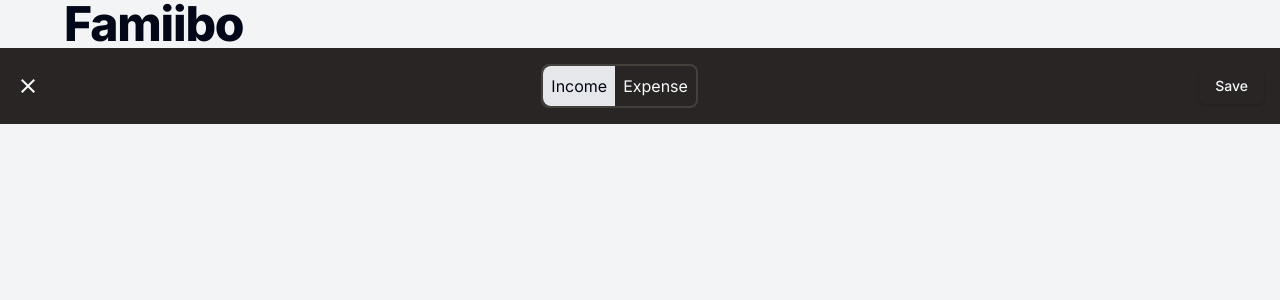
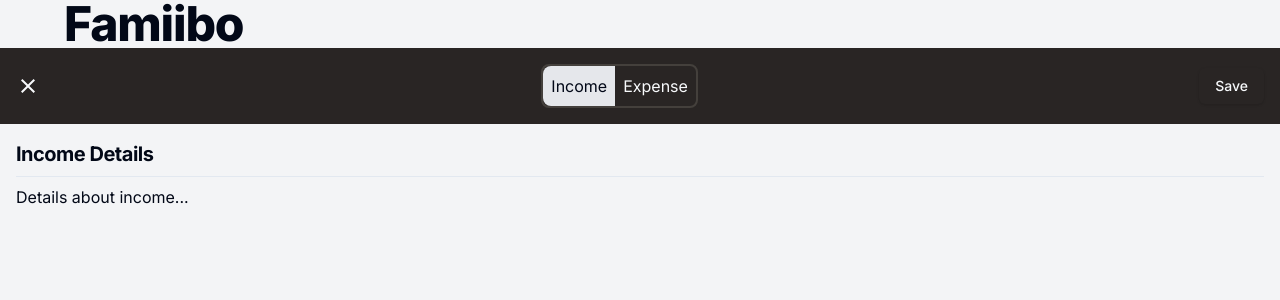
Before and after one commit to benono/famiibo-front, a Next.js app: page /transaction/detail in a window 1280 px wide. Shown: the top 300 px of the page. Built offline with nearby package versions, Linux system fonts and the light colour scheme.

Commit message:
Add Income/Expense Detail

```diff
--- a/app/transaction/detail/page.tsx
+++ b/app/transaction/detail/page.tsx
@@ -27,6 +27,19 @@ const DetailPage = () => {
         </div>
         <Button>Save</Button>
       </div>
+      <div className="p-4">
+        {activeTab === 'Income' ? (
+          <div>
+            <h2 className="text-xl font-bold">Income Details</h2>
+            <p>Details about income...</p>
+          </div>
+        ) : (
+          <div>
+            <h2 className="text-xl font-bold">Expense Details</h2>
+            <p>Details about expenses...</p>
+          </div>
+        )}
+      </div>
     </>
   )
 }
```
